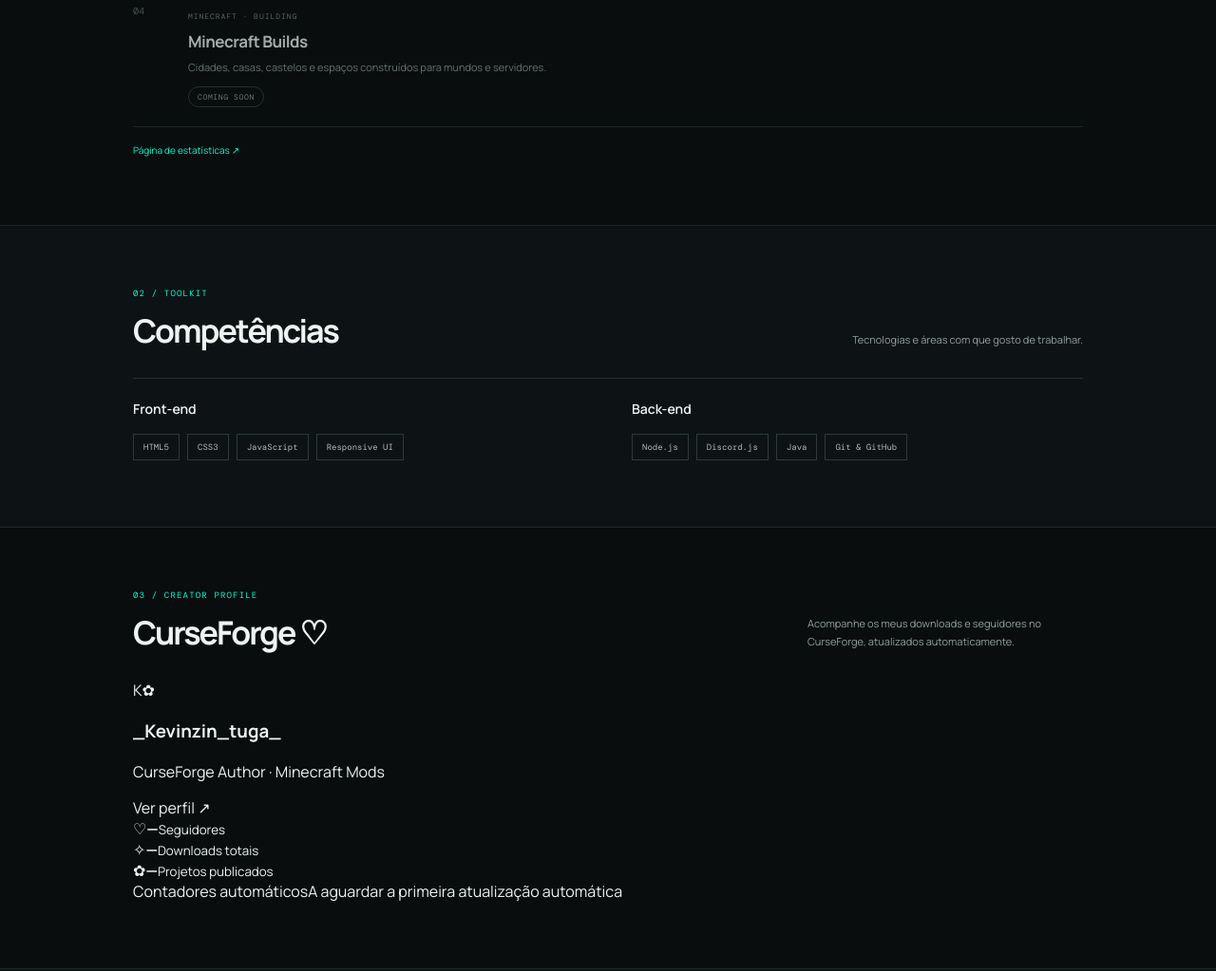
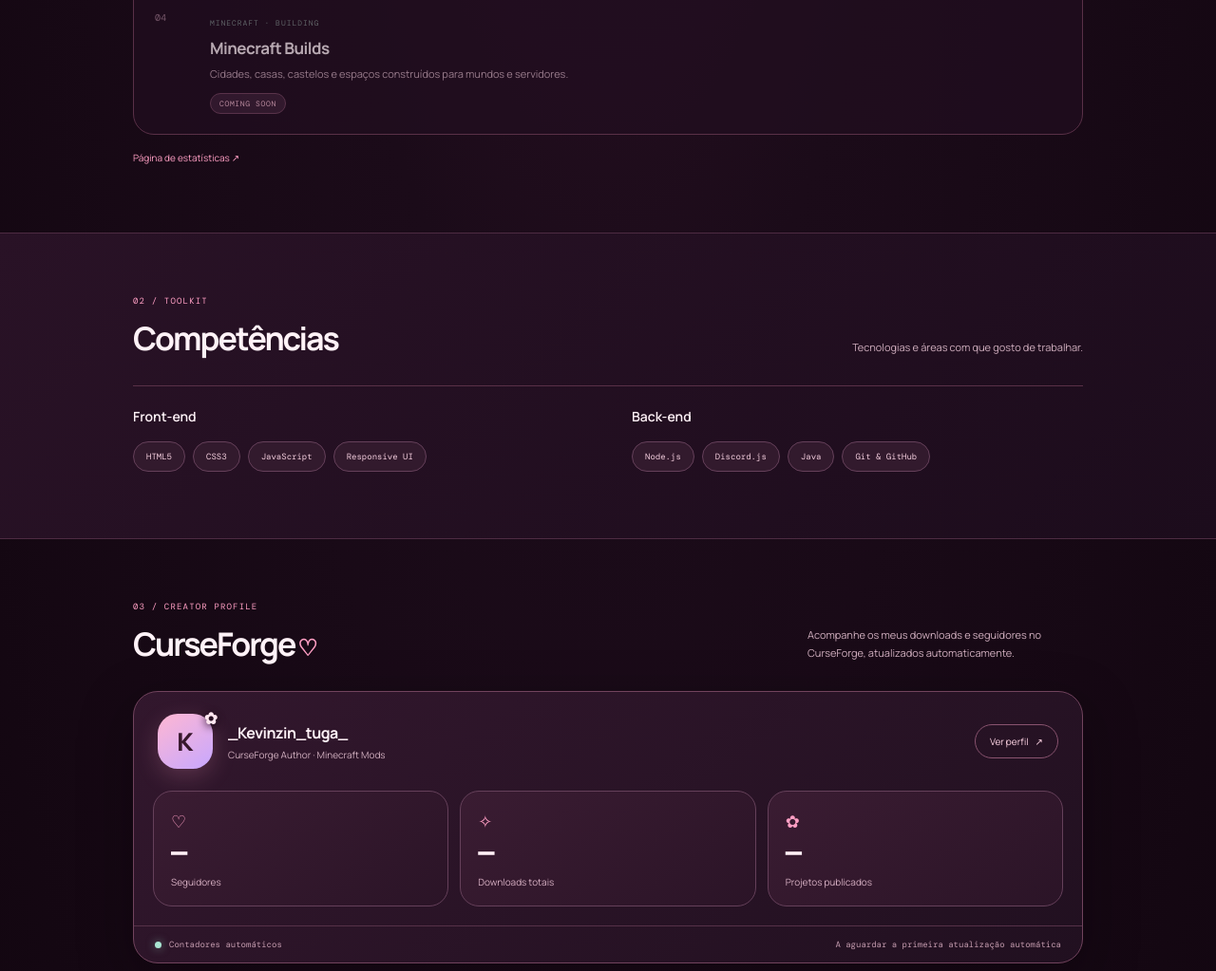
Before and after one commit to Kevinzin-tuga/Kevinzin-tuga.github.io, a plain HTML site: page index.html in a window 1280 px wide. Shown: the part 1148-2171 px from the top of the page at 95% size. Drawn offline with nearby package versions, Linux system fonts and the light colour scheme; no server answers.

Commit message:
Refresh portfolio with rounded coquette rose styling

```diff
--- a/style.css
+++ b/style.css
@@ -10,3 +10,48 @@ html{scroll-behavior:smooth;scroll-padding-top:85px}body{margin:0;background:var
 
 /* Project availability states */
 .project-disabled{cursor:default;opacity:.68;transition:opacity .2s}.project-disabled:hover{padding-left:0;opacity:.82}.project-status{display:inline-flex;align-items:center;margin-top:11px;padding:5px 9px;border:1px solid #31413f;border-radius:999px;color:#9aa9a5;font:8px var(--mono);letter-spacing:.08em;text-transform:uppercase}
+
+/* Coquette refresh — soft rose, rounded surfaces and gentle motion */
+:root{--bg:#160713;--panel:#281226;--line:#593047;--text:#fff2f7;--muted:#d0aebe;--dim:#a27d91;--aqua:#ff9fc4;--rose:#ff9fc4;--lav:#c7a7ff;--mint:#a9e6d2;--sans:"Manrope",sans-serif}
+body{background:radial-gradient(ellipse at 50% -20%,#3a1730 0%,#1b0b19 48%,#120610 100%);color:var(--text)}
+.topbar{background:rgba(25,8,21,.88);backdrop-filter:blur(18px);border-bottom:1px solid #4b2940}
+.brand span,.cyan{color:var(--rose)}
+.nav-links a:hover,.subtle-link,.out{color:var(--rose)}
+.lang,.outline-btn,.skill-tags span,.project-status{border-radius:999px}
+.lang{border-color:#77435f;color:#ffc3d9}
+.hero-mark{border:1px solid #74445e;border-radius:38px;background:linear-gradient(145deg,#32172b88,#1c0b1c88);box-shadow:0 18px 60px #08020855;transform:rotate(2deg)}
+.hero-mark span{color:var(--rose)}
+.hero-mark:before,.hero-mark:after{background:var(--rose)}
+.project-list{border:1px solid var(--line);border-radius:22px;overflow:hidden;background:#210e20aa}
+.project{padding:21px 22px;border-bottom:1px solid #48273b}
+.project:last-child{border-bottom:0}
+.project:hover{padding-left:27px;background:#35182d}
+.project-disabled:hover{padding-left:22px;background:transparent}
+.project-status{background:#3b2035;border-color:#754560;color:#ffc2d8}
+.skills-area,.contact-area{background:linear-gradient(135deg,#291226,#1c0c1c);border-color:#4d2b42}
+.skill-columns{border-color:var(--line)}
+.skill-tags span{background:#321a2d;border-color:#65405a;color:#f3cddd;padding:9px 13px}
+.cf-card{border:1px solid #71435d;border-radius:26px;background:linear-gradient(145deg,#32172d,#211020);overflow:hidden;box-shadow:0 18px 55px #09030966}
+.cf-profile{display:flex;align-items:center;gap:16px;padding:23px 25px}
+.cf-avatar{width:58px;height:58px;flex:none;border-radius:21px;background:linear-gradient(145deg,#ffb7d2,#c7a7ff);color:#38172d;display:grid;place-items:center;font-size:26px;font-weight:800;position:relative;box-shadow:0 8px 24px #ff9fc433}
+.cf-avatar span{position:absolute;right:-5px;top:-7px;color:#ffe6f0;font-size:17px;text-shadow:0 2px 8px #170615}
+.cf-profile-copy{min-width:0}.cf-profile-copy h3{font-size:16px;margin:0;letter-spacing:-.03em}.cf-profile-copy p{font-size:10px;color:var(--muted);margin:5px 0 0}
+.cf-visit{margin-left:auto;border:1px solid #89536f;border-radius:999px;padding:10px 15px;color:#ffd5e5;font-size:10px;white-space:nowrap;transition:.2s}
+.cf-visit:hover{background:#ff9fc4;color:#321326;border-color:#ff9fc4}
+.cf-visit span{margin-left:5px}
+.cf-metrics{display:grid;grid-template-columns:repeat(3,1fr);gap:12px;padding:0 20px 20px}
+.cf-metric{min-height:122px;padding:17px 18px;border:1px solid #65405a;border-radius:20px;background:linear-gradient(145deg,#3a1c32,#2b1427);display:flex;flex-direction:column;justify-content:center;gap:5px}
+.metric-icon{color:var(--rose);font-size:18px}
+.cf-metric strong{font:700 27px var(--mono);letter-spacing:-.06em;color:#fff0f6}
+.cf-metric small{font-size:10px;color:#d6afc2}
+.cf-foot{display:flex;justify-content:space-between;align-items:center;gap:12px;padding:13px 22px;border-top:1px solid #563148;color:#c49bae;font:9px var(--mono)}
+.cf-foot>span:first-child{display:flex;align-items:center;gap:8px}.live-dot{width:7px;height:7px;border-radius:50%;background:#a9e6d2;box-shadow:0 0 10px #a9e6d288}
+.soft-heart{color:var(--rose);font-size:.7em}
+.contact-button{border-radius:999px;background:linear-gradient(135deg,#ffb5d0,#e88ab5);color:#351327;padding:13px 20px;box-shadow:0 8px 25px #ff9fc422;transition:transform .2s,box-shadow .2s}
+.contact-button:hover{transform:translateY(-2px);box-shadow:0 12px 30px #ff9fc444}
+.contact-inner h2{color:#fff0f6}
+.footer{border-top:1px solid #44263a}
+.footer>a:last-child:hover{color:var(--rose)}
+a,button{ -webkit-tap-highlight-color:transparent}
+@media(max-width:700px){.cf-profile{padding:19px;gap:12px}.cf-avatar{width:50px;height:50px;border-radius:18px}.cf-profile-copy h3{font-size:13px}.cf-profile-copy p{font-size:9px}.cf-visit{padding:9px 11px;font-size:9px}.cf-metrics{padding:0 12px 13px;gap:8px}.cf-metric{padding:13px 11px;min-height:105px;border-radius:17px}.cf-metric strong{font-size:21px}.cf-metric small{font-size:9px}.cf-foot{padding:12px 15px;font-size:8px}}
+@media(max-width:390px){.cf-profile{flex-wrap:wrap}.cf-visit{margin-left:0}.cf-metrics{grid-template-columns:1fr}.cf-metric{min-height:85px}}
```
